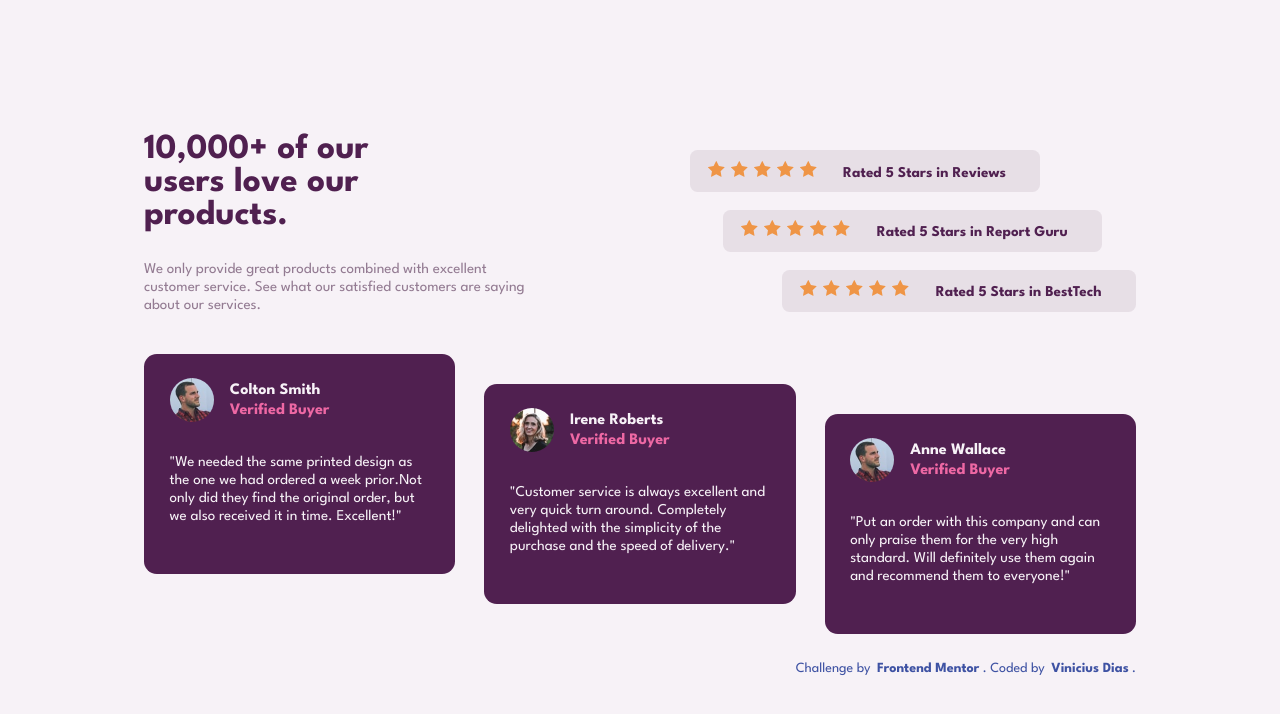
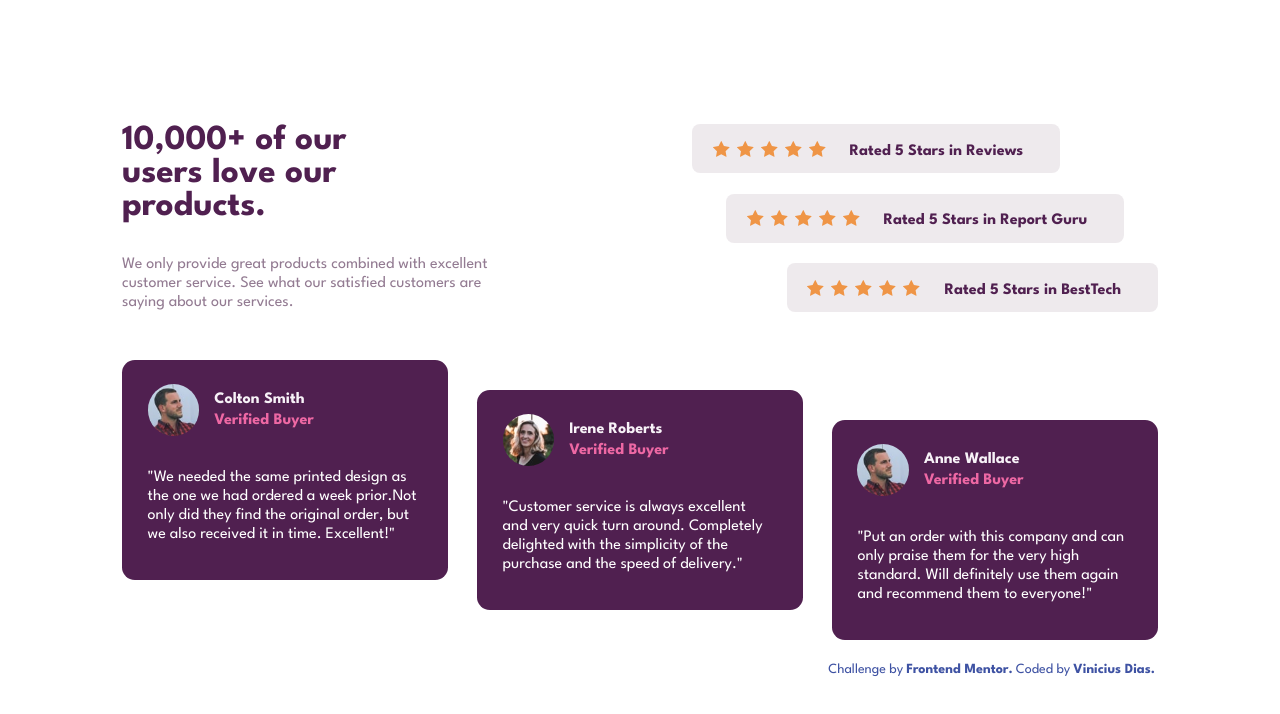
Before and after one commit to vinicius-dias3/social-proof-section-master, a plain HTML site: page index.html in a window 1280 px wide. Drawn offline with Linux system fonts and the light colour scheme.

Commit message:
corrigido todos os problemas

```diff
--- a/index.html
+++ b/index.html
@@ -1,20 +1,20 @@
 <!DOCTYPE html>
 <html lang="pt-br">
 <head>
-    <meta charset="UTF-8" />
-    <meta name="viewport" content="width=device-width, initial-scale=1.0" />
-    <title>Frontend Mentor | Social proof section</title>
-    <link rel="shortcut icon" href="./src/images/favicon-32x32.png" type="image/x-icon">
+    <meta charset="UTF-8">
+    <meta http-equiv="X-UA-Compatible" content="IE=edge">
+    <meta name="viewport" content="width=device-width, initial-scale=1.0">
+    <title>Social proof section</title>
+    <link rel="shortcut icon" href="src/images/favicon-32x32.png" type="image/x-icon">
     <link rel="preconnect" href="https://fonts.googleapis.com">
     <link rel="preconnect" href="https://fonts.gstatic.com" crossorigin>
     <link href="https://fonts.googleapis.com/css2?family=League+Spartan:wght@400;500;700&display=swap" rel="stylesheet">
-    <link rel="stylesheet" href="./src/css/style.css">
-    <link rel="stylesheet" href="./src/css/responsivo.css">
-
+    <link rel="stylesheet" href="src/css/style.css">
+    <link rel="stylesheet" href="src/css/responsive.css">
 </head>
 <body>
     <main>
-      <container class="container-flex">
+        <container class="flex">
             <div class="titulo">
                 <h1>10,000+ of our users love our products.</h1>
                 <p>We only provide great products combined with excellent customer service.
@@ -22,13 +22,30 @@
             </div>
 
             <div class="avaliacoes">
-          <p class="p-1"><img src="./src/images/icon-star.svg" alt="estrela"><img src="./src/images/icon-star.svg" alt="estrela"><img src="./src/images/icon-star.svg" alt="estrela"><img src="./src/images/icon-star.svg" alt="estrela"><img src="./src/images/icon-star.svg" alt="estrela"> Rated 5 Stars in Reviews</p>
-          <p class="p-2"><img src="./src/images/icon-star.svg" alt="estrela"><img src="./src/images/icon-star.svg" alt="estrela"><img src="./src/images/icon-star.svg" alt="estrela"><img src="./src/images/icon-star.svg" alt="estrela"><img src="./src/images/icon-star.svg" alt="estrela"> Rated 5 Stars in Report Guru</p>
-          <p class="p-3"><img src="./src/images/icon-star.svg" alt="estrela"><img src="./src/images/icon-star.svg" alt="estrela"><img src="./src/images/icon-star.svg" alt="estrela"><img src="./src/images/icon-star.svg" alt="estrela"><img src="./src/images/icon-star.svg" alt="estrela"> Rated 5 Stars in BestTech</p>
+                <div class="avaliacao um">
+                    <div class="estrelas">
+                        <img src="./src/images/icon-star.svg" alt="estrela"><img src="./src/images/icon-star.svg" alt="estrela"><img src="./src/images/icon-star.svg" alt="estrela"><img src="./src/images/icon-star.svg" alt="estrela"><img src="./src/images/icon-star.svg" alt="estrela">
+                    </div>
+                    <p>Rated 5 Stars in Reviews</p>
+                </div>
+
+                <div class="avaliacao dois">
+                    <div class="estrelas">
+                        <img src="./src/images/icon-star.svg" alt="estrela"><img src="./src/images/icon-star.svg" alt="estrela"><img src="./src/images/icon-star.svg" alt="estrela"><img src="./src/images/icon-star.svg" alt="estrela"><img src="./src/images/icon-star.svg" alt="estrela">
+                    </div>
+                    <p>Rated 5 Stars in Report Guru</p>
+                </div>
+
+                <div class="avaliacao tres">
+                    <div class="estrelas">
+                        <img src="./src/images/icon-star.svg" alt="estrela"><img src="./src/images/icon-star.svg" alt="estrela"><img src="./src/images/icon-star.svg" alt="estrela"><img src="./src/images/icon-star.svg" alt="estrela"><img src="./src/images/icon-star.svg" alt="estrela">
+                    </div>
+                    <p>Rated 5 Stars in BestTech</p>
+                </div>
             </div>
         </container>
 
-      <container class="container-grid">
+        <div class="grid">
             <div class="item item-1">
                 <div class="topo">
                     <img src="./src/images/image-colton.jpg" alt="foto do perfil">
@@ -37,10 +54,8 @@
                         <h4>Verified Buyer</h4>
                     </div>
                 </div>
-          <p>"We needed the same printed design as the one we had ordered a week prior.Not only did they find the original order, but we also received it in time. Excellent!"
-          </p>
+                <p>"We needed the same printed design as the one we had ordered a week prior.Not only did they find the original order, but we also received it in time. Excellent!"</p>
             </div>
-
             <div class="item item-2">
                 <div class="topo">
                     <img src="./src/images/image-irene.jpg" alt="foto do perfil">
@@ -49,12 +64,8 @@
                         <h4>Verified Buyer</h4>
                     </div>
                 </div>
-          <p>
-            "Customer service is always excellent and very quick turn around. Completely
-            delighted with the simplicity of the purchase and the speed of delivery."
-          </p>
+                <p>"Customer service is always excellent and very quick turn around. Completely delighted with the simplicity of the purchase and the speed of delivery."</p>
             </div>
-
             <div class="item item-3">
                 <div class="topo">
                     <img src="./src/images/image-colton.jpg" alt="foto do perfil">
@@ -63,18 +74,17 @@
                         <h4>Verified Buyer</h4>
                     </div>
                 </div>
-          <p>
-            "Put an order with this company and can only praise them for the very high
-            standard. Will definitely use them again and recommend them to everyone!"
-          </p>
+                <p>"Put an order with this company and can only praise them for the very high standard. Will definitely use them again and recommend them to everyone!"</p>
             </div>
-      </container>
+        </div>
+
         <footer class="footer">
-      Challenge by
-      <a href="https://www.frontendmentor.io?ref=challenge" target="_blank"
-        >Frontend Mentor</a
-      >. Coded by <a href="#">Vinicius Dias</a>.
+            <p>Challenge by<a href="https://www.frontendmentor.io?ref=challenge" target="_blank">Frontend Mentor.</a>Coded by<a href="#">Vinicius Dias.</a></p>
         </footer>
+
+
+
     </main>
+
 </body>
 </html>
--- /dev/null
+++ b/src/css/responsive.css
@@ -0,0 +1,49 @@
+@media (max-width: 375px) {
+    main {
+        width: 100%;
+    }
+
+    main .flex {
+        display: block;
+        text-align: center;
+    }
+
+    main .flex .titulo {
+        width: 100%;
+        margin-bottom: 1.5em;
+    }
+
+    main .flex .titulo h1 {
+        width: 100%;
+    }
+
+    main .flex .titulo p {
+        width: 100%;
+    }
+
+    .flex .avaliacoes {
+        width: 100%;
+        gap: 10px;
+    }
+
+    .flex .avaliacoes .avaliacao {
+        flex-direction: column;
+        justify-content: center;
+        gap: .5em;
+        width: 100%;
+    }
+
+    .flex .avaliacoes .avaliacao p {
+        margin-top: 0;
+    }
+
+    main .grid {
+        grid-gap: 1em;
+        /* background-color: lightgreen; */
+        grid-template-rows: 220px;
+    }
+
+    main .footer p {
+        font-size: 13px
+    }
+}
--- a/src/css/responsivo.css
+++ /dev/null
@@ -1,36 +0,0 @@
-@media (max-width: 426px) {
-    main {
-        width: 95%;
-    }
-
-    main .container-flex {
-        flex-direction: column;
-        text-align: center;
-        justify-content: center;
-    }
-
-    .container-flex .titulo {
-        width: 90%;
-    }
-
-    .container-flex .titulo h1 {
-        width: 100%;
-    }
-
-    .container-flex .avaliacoes {
-        width: 100%;
-    }
-
-    .container-flex .avaliacoes .p-1,
-    .container-flex .avaliacoes .p-2 {
-        margin-right: 0;
-    }
-
-    .container-flex .avaliacoes img {
-        margin-left: 0;
-    }
-
-    .container-flex .avaliacoes img:last-child {
-        margin-right: 0;
-    }
-}
--- a/src/css/style.css
+++ b/src/css/style.css
@@ -9,140 +9,144 @@ html {
 }
 
 body {
-    height: 100vh;
     display: flex;
     justify-content: center;
     align-items: center;
-    background-color: hsl(300, 24%, 96%);
+    min-height: 100vh;
 }
 
 main {
-    width: 80%;
-    display: flex;
-    flex-direction: column;
-    padding: 1em;
+    max-width: 1100px;
+    padding: 2em;
+    /* background-color: lightpink; */
 }
 
-main p {
-    line-height: 1.2em;
-    font-size: 15px;
-    margin-top: 1em;
+main .flex {
+    display: flex;
+    width: 100%;
+    /* background-color: lightcyan; */
+    justify-content: space-between;
+    margin-bottom: 3em;
 }
 
-main .container-flex {
-    display: flex;
-    justify-content: space-between;
-    /* background-color: cornflowerblue; */
-    padding: .5em 0 .5em 0;
+.flex .titulo {
+    width: 40%;
 }
 
-.container-flex .titulo {
-    width: 40%;
-
+.flex .titulo h1 {
+    width: 60%;
+    margin-bottom: .9em;
+    color: hsl(300, 43%, 22%);
+    font-size: 2.2em;
+    font-weight: 700;
 }
 
-.container-flex .avaliacoes {
+.flex .titulo p {
+    width: 90%;
+    line-height: 19px;
+    color: hsl(303, 10%, 53%);
+}
+
+.flex .avaliacoes {
     width: 45%;
     display: flex;
     flex-direction: column;
-    justify-content: space-evenly;
     align-items: flex-end;
-    /* background-color: darkgray; */
+    justify-content: space-between;
+    /* background-color: orange; */
 }
 
-.container-flex .titulo h1 {
-    color: hsl(300, 43%, 22%);
-    font-size: 2.2em;
-    width: 65%;
-    font-weight: 700;
-    margin-bottom: .8em;
+.flex .avaliacoes .avaliacao {
+    /* background-color: aliceblue; */
+    display: flex;
+    align-items: center;
+    gap: 1.5em;
+    background-color: hsla(302, 10%, 53%, 0.161);
+    padding: .9em 2.3em .9em 1.3em;
+    border-radius: .5em;
 }
 
-.container-flex .titulo p {
-    color: hsl(303, 10%, 53%);
+.flex .avaliacoes .avaliacao .estrelas {
+    display: flex;
+    gap: 7px;
 }
 
-.container-flex .avaliacoes p {
-    color: hsl(300, 43%, 22%);
-    background-color: hsla(302, 10%, 53%, 0.161);
-    padding: .7em 2.3em .7em .8em;
-    border-radius: .5em;
-    font-weight: 700;
-    text-align: end;
+.flex .avaliacoes .avaliacao p {
+    font-weight: bold;
+    margin-top: 5px;
 }
 
-.container-flex .avaliacoes .p-1 {
+.flex .avaliacoes .um {
     align-self: flex-start;
 }
 
-.container-flex .avaliacoes .p-2 {
+.flex .avaliacoes .dois {
     align-self: center;
 }
 
-.container-flex .avaliacoes img {
-    margin-left: .4em;
+.flex .avaliacoes .avaliacao p {
+    color: hsl(300, 43%, 22%);
 }
 
-.container-flex .avaliacoes img:last-child {
-    margin-right: 1.5em;
+main .grid {
+    display: grid;
+    grid-gap: 1.8em;
+    /* grid-template-columns: repeat(auto-fit, 305px); */
+    grid-template-columns: repeat(auto-fit, minmax(305px, 1fr));
+    grid-template-rows: 280px;
+    /* background-color: lightpink; */
+    margin-bottom: 1.4em;
 }
 
-.container-grid {
-    display: grid;
-    grid-template-columns: repeat(auto-fit, minmax(250px, 1fr));
-    grid-template-rows: 280px;
-    grid-column-gap: 1.8em;
-    margin-top: 2em;
+.grid .item {
+    background-color: hsl(300, 43%, 22%);
+    padding: 1.5em 1.8em 2em 1.6em;
+    border-radius: .8em;
+    color: #fff;
+    height: 220px;
+    display: flex;
+    flex-direction: column;
 }
 
-.item {
+.grid .item-2 {
+    align-self: center;
+}
+
+.grid .item-3 {
+    align-self: flex-end;
+}
+
+.grid .item .topo {
+    display: flex;
+    align-items: center;
+    gap: 15px;
+    margin-bottom: 2em;
+}
+
+.grid .item .topo .titulo-subtitulo {
     display: flex;
     flex-direction: column;
-    background-color: hsl(300, 43%, 22%);
-    padding: 1.5em 1.6em 2em 1.6em;
-    border-radius: .8em;
-    height: 220px;
-}
-
-.item .topo {
-    display: flex;
-    align-items: center;
-    margin-bottom: 1em;
-}
-
-.item .topo img {
-    border-radius: 3em;
-    width: 17%;
-    /* transform: scale(.8); */
-}
-
-.item .topo .titulo-subtitulo {
-    margin-left: 1em;
+    gap: 6px;
 }
 
 .item .topo .titulo-subtitulo h4 {
     color: hsl(300, 24%, 96%);
 }
 
-.item .topo .titulo-subtitulo h4:last-child{
+.item .topo .titulo-subtitulo h4:last-child {
     color: hsl(333, 80%, 67%);
-    margin-top: 5px;
 }
 
-.item p {
-    color: hsl(300, 24%, 96%);
+.grid .item .topo img {
+    border-radius: 40px;
+    width: 19%;
 }
 
-.container-grid .item-2 {
-    align-self: center;
+.grid .item p {
+    line-height: 19px;
 }
 
-.container-grid .item-3 {
-    align-self: flex-end;
-}
-
-.footer {
-    margin-top: 2em;
+main .footer p {
     text-align: end;
     color: hsl(228, 45%, 44%);
     font-size: 14px;
```
Lines whose indentation alone changed are shown as unchanged.
